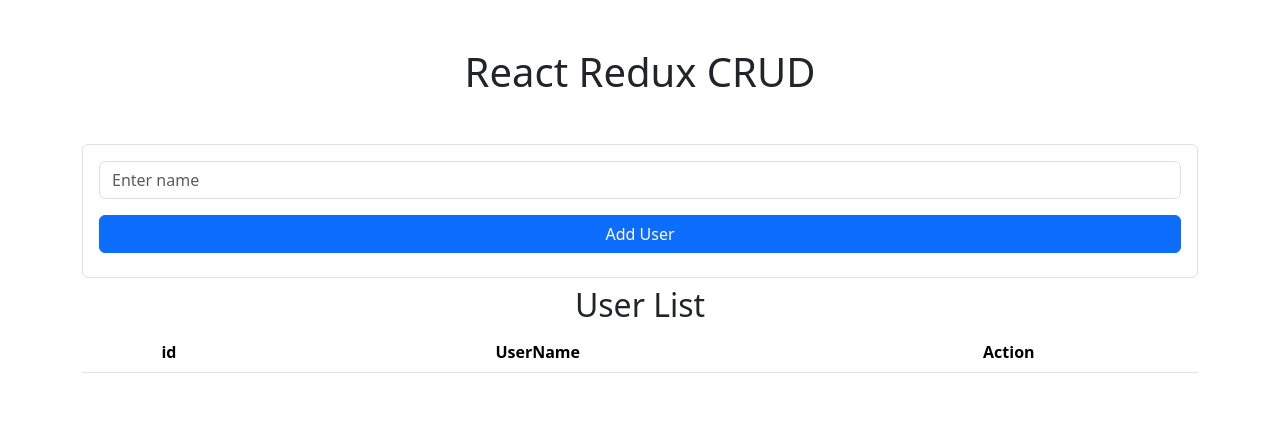
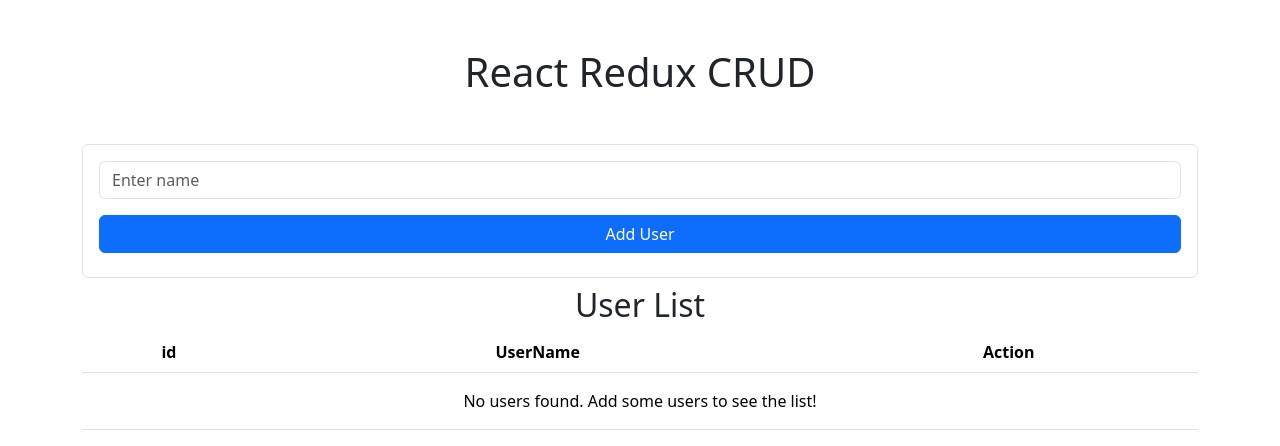
Before and after one commit to MostafaZrour/react-redux-crud, a React (Create React App) app: page / in a window 1280 px wide. Shown: the top 446 px of the page. Built offline with nearby package versions, Linux system fonts and the light colour scheme.

Commit message:
Update List to handle users directly

```diff
--- a/src/Reducer.jsx
+++ b/src/Reducer.jsx
@@ -1,26 +1,18 @@
-const initialState = {
-    users: [],
-  };
+const initialState = []; // Directly set the initial state as an empty array
 
 const userReducer = (state = initialState, action) => {
   switch (action.type) {
     case "ADD_USER":
-        return { ...state, users: [...state.users, action.payload] };
+      return [...state, action.payload]; // Add new user
     case "UPDATE_USER":
-        return {
-          ...state,
-          users: state.users.map((user) =>
+      return state.map((user) =>
         user.id === action.payload.id ? action.payload : user
-          ),
-        };
+      ); // Update user
     case "DELETE_USER":
-        return {
-          ...state,
-          users: state.users.filter((user) => user.id !== action.payload),
-        };
+      return state.filter((user) => user.id !== action.payload); // Delete user
     default:
       return state;
   }
 };
 
-  export default userReducer ;
+export default userReducer;
--- a/src/Reduxer.js
+++ b/src/Reduxer.js
@@ -50,3 +50,5 @@
   store.dispatch(orderBurger());
   unsubscribe();
 }
+
+//  Component → dispatch(action) → Reducer → Store (New State) → Component
--- a/src/components/List.js
+++ b/src/components/List.js
@@ -4,7 +4,7 @@
 import { Link } from "react-router-dom";
 
 const List = () => {
-  const users = useSelector((state) => state.userReducer.users);
+  const users = useSelector((state) => state.userReducer);
   const dispatch = useDispatch();
 
   const handleDelete = (id) => {
@@ -23,7 +23,8 @@
           </tr>
         </thead>
         <tbody>
-          {users.map((user) => (
+          {users.length !== 0 ? (
+            users.map((user) => (
               <tr key={user.id}>
                 <td>{user.id}</td>
                 <td key={user.id}>{user.name}</td>
@@ -34,15 +35,17 @@
                   >
                     <i className="bi bi-trash"></i>
                   </button>
-                <Link
-                  className="btn btn-primary"
-                  to={`update/${user.id}`}
-                >
+                  <Link className="btn btn-primary" to={`update/${user.id}`}>
                     <i className="bi bi-pencil"></i>
                   </Link>
                 </td>
               </tr>
-          ))}
+            ))
+          ) : (
+            <tr className="">
+              <td className="p-3" colSpan={3}>No users found. Add some users to see the list!</td>
+            </tr>
+          )}
         </tbody>
       </table>
     </div>
--- a/src/components/Update.js
+++ b/src/components/Update.js
@@ -9,7 +9,7 @@
   const dispatch = useDispatch();
   const [errors, setErrors] = useState({});
   const user = useSelector((state) =>
-    state.userReducer.users.find((user) => Number(user.id) === Number(id))
+    state.userReducer.find((user) => Number(user.id) === Number(id))
   );
 
   const [name, setName] = useState("");
```
Lines whose indentation alone changed are shown as unchanged.
